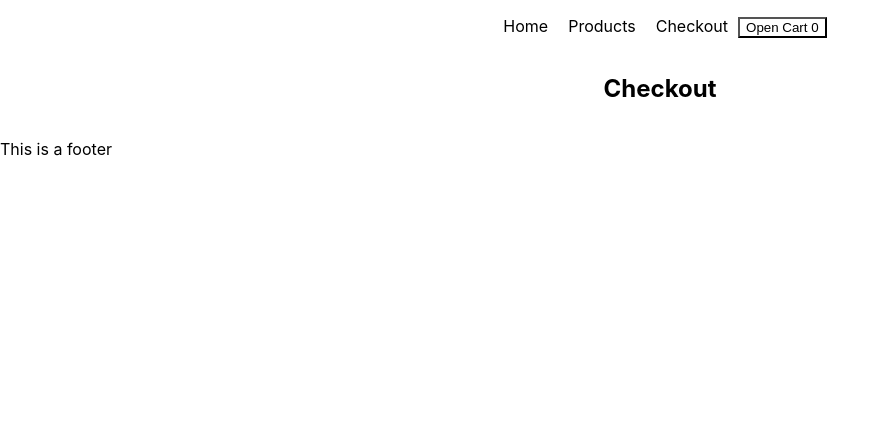
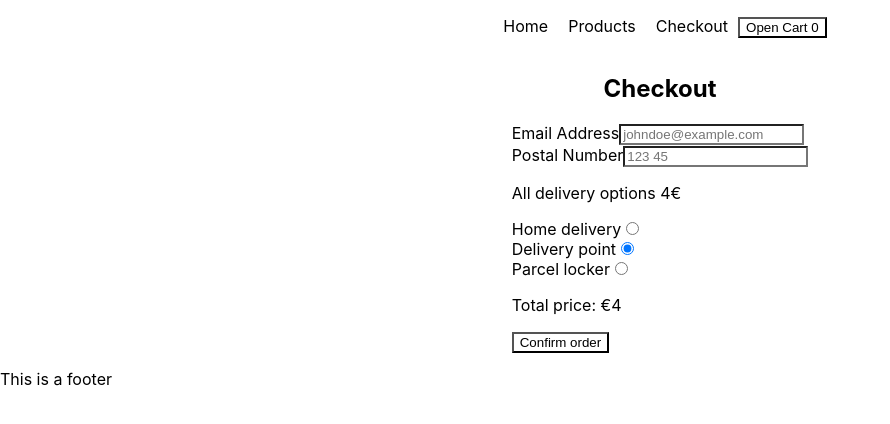
Before and after one commit to Rasweb/React-JS-Context-e-Shop, a React (Create React App) app: page /checkout in a window 1280 px wide. Shown: the top 424 px of the page, without its empty margins (0-890 px from the left). Built offline with nearby package versions, Linux system fonts and the light colour scheme.

Commit message:
Checkout, payment and order form

```diff
--- a/src/pages/Cart.jsx
+++ b/src/pages/Cart.jsx
@@ -131,7 +131,9 @@ export const Cart = () => {
               Total price: &#8364;{totalPrice}
             </StyledCartParagraph>
             <Link to={`/checkout`}>
-              <StyledShowProductsBtn>To checkout</StyledShowProductsBtn>
+              <StyledShowProductsBtn onClick={cartToggle}>
+                To checkout
+              </StyledShowProductsBtn>
             </Link>
           </StyledCartDiv>
         </StyledModalDiv>
--- a/src/pages/Checkout.jsx
+++ b/src/pages/Checkout.jsx
@@ -3,6 +3,8 @@ import { CartContext } from "../contexts/CartContext";
 import { StyledCheckoutImg } from "../styledComponents/StyledImg";
 import { StyledCheckoutLi } from "../styledComponents/StyledLi";
 import { StyledCheckoutUl } from "../styledComponents/StyledUl";
+import { StyledCheckoutHeadline } from "../styledComponents/StyledHeadline";
+import { StyledCartButtonDiv } from "../styledComponents/StyledDiv";
 
 export const Checkout = () => {
   const [cart, setCart] = useContext(CartContext);
@@ -18,13 +20,55 @@ export const Checkout = () => {
     );
   });
 
+  const totalPrice = cart.reduce((acc, curr) => acc + curr.price, 0);
+
   // export const StyledCartControllBtnDisabled = styled(StyledCartControllBtn)`
 
   return (
     <>
       <div>
-        <h2>Checkout</h2>
+        <StyledCheckoutHeadline>Checkout</StyledCheckoutHeadline>
         <StyledCheckoutUl>{checkoutCart}</StyledCheckoutUl>
+        <div>
+          <div>
+            <label>
+              Email Address
+              <input
+                type="email"
+                name="Email addresss"
+                placeholder="johndoe@example.com"
+                required
+              />
+            </label>
+            <br />
+            <label>
+              Postal Number
+              <input
+                type="number"
+                name="postalNum"
+                placeholder="123 45"
+                required
+              />
+            </label>
+          </div>
+          <StyledCartButtonDiv>
+            <p>All delivery options 4&#8364;</p>
+            <label htmlFor="home">
+              Home delivery
+              <input type="radio" id="home" name="shipping" />
+            </label>
+            <label htmlFor="point">
+              Delivery point
+              <input type="radio" id="point" name="shipping" defaultChecked />
+            </label>
+            <label htmlFor="parcel">
+              Parcel locker
+              <input type="radio" id="parcel" name="shipping" />
+            </label>
+          </StyledCartButtonDiv>
+          <p> Total price: &#8364;{totalPrice + 4}</p>
+          <input type="submit" value="Confirm order" />
+        </div>
       </div>
     </>
   );
--- a/src/styledComponents/StyledHeadline.jsx
+++ b/src/styledComponents/StyledHeadline.jsx
@@ -5,3 +5,7 @@ export const StyledHeadlineThree = styled.h3`
   width: 90%;
   border-top: 1px solid black;
 `;
+
+export const StyledCheckoutHeadline = styled.h2`
+  text-align: center;
+`;
--- a/src/styledComponents/StyledImg.jsx
+++ b/src/styledComponents/StyledImg.jsx
@@ -19,6 +19,6 @@ export const StyledCartImg = styled.img`
 `;
 
 export const StyledCheckoutImg = styled.img`
-  width: 200px;
-  height: 200px;
+  width: 120px;
+  height: 120px;
 `;
--- a/src/styledComponents/StyledLi.jsx
+++ b/src/styledComponents/StyledLi.jsx
@@ -17,5 +17,6 @@ export const StyledProductsLi = styled.li`
 
 export const StyledCheckoutLi = styled.li`
   list-style: none;
-  border-top: 1px solid black;
+  border-bottom: 1px solid black;
+  width: 50%;
 `;
--- a/src/styledComponents/StyledUl.jsx
+++ b/src/styledComponents/StyledUl.jsx
@@ -17,6 +17,9 @@ export const StyledLayoutUl = styled.ul`
 `;
 
 export const StyledCheckoutUl = styled.ul`
+  margin: 0;
+  padding: 0;
   display: flex;
   flex-direction: column;
+  align-items: center;
 `;
```
